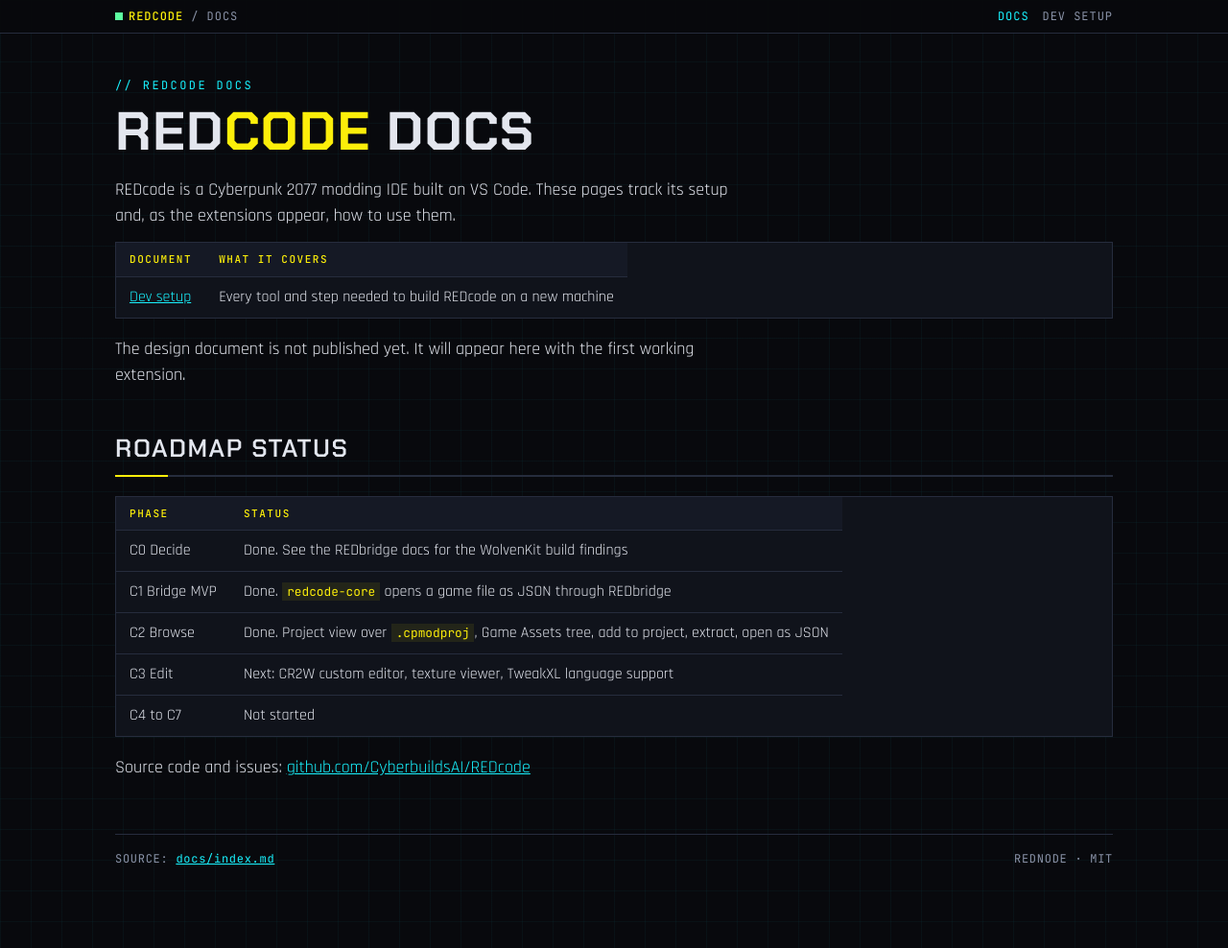
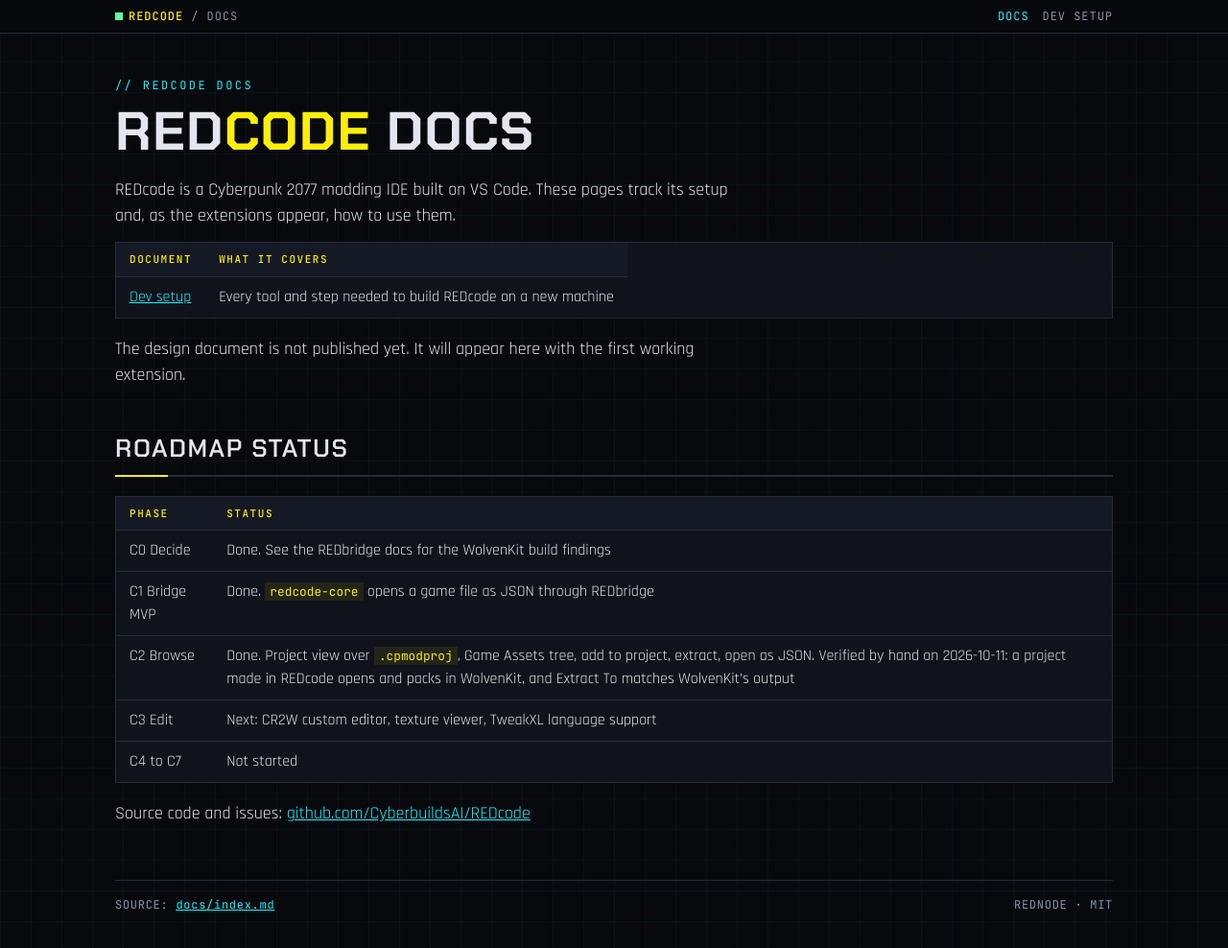
Before and after one commit to CyberbuildsAI/REDcode, a Jekyll site: the page built from docs/index.md, in a window 1280 px wide and 1016 px high. Shown: the top 988 px of the window at 96% size. Built offline with Jekyll 4.4.1, drawn with Linux system fonts in a browser that asks for light colours; our own code applies the rules of GitHub Pages for plain Markdown files.

Commit message:
Record the WolvenKit round trip as verified
Co-Authored-By: Claude Fable 5.1 <noreply@anthropic.com>

```diff
--- a/docs/index.md
+++ b/docs/index.md
@@ -14,7 +14,7 @@ The design document is not published yet. It will appear here with the first wor
 |---|---|
 | C0 Decide | Done. See the REDbridge docs for the WolvenKit build findings |
 | C1 Bridge MVP | Done. `redcode-core` opens a game file as JSON through REDbridge |
-| C2 Browse | Done. Project view over `.cpmodproj`, Game Assets tree, add to project, extract, open as JSON |
+| C2 Browse | Done. Project view over `.cpmodproj`, Game Assets tree, add to project, extract, open as JSON. Verified by hand on 2026-10-11: a project made in REDcode opens and packs in WolvenKit, and Extract To matches WolvenKit's output |
 | C3 Edit | Next: CR2W custom editor, texture viewer, TweakXL language support |
 | C4 to C7 | Not started |
 
```
